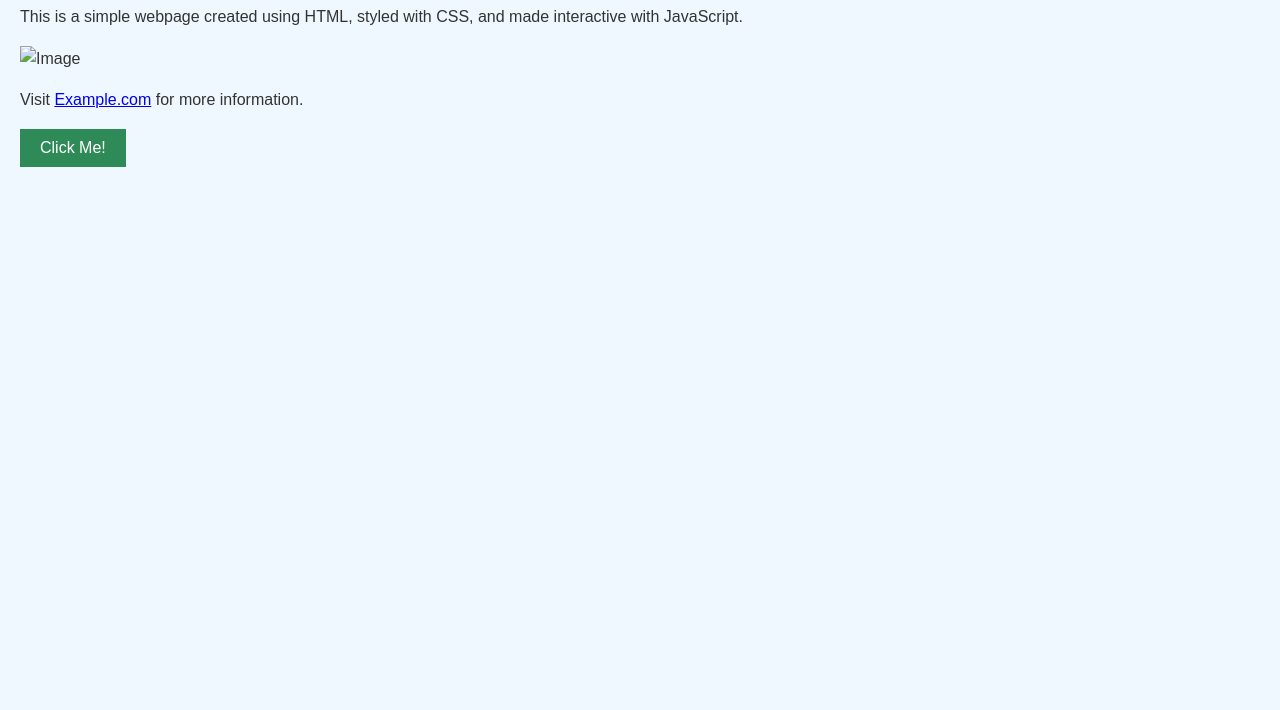
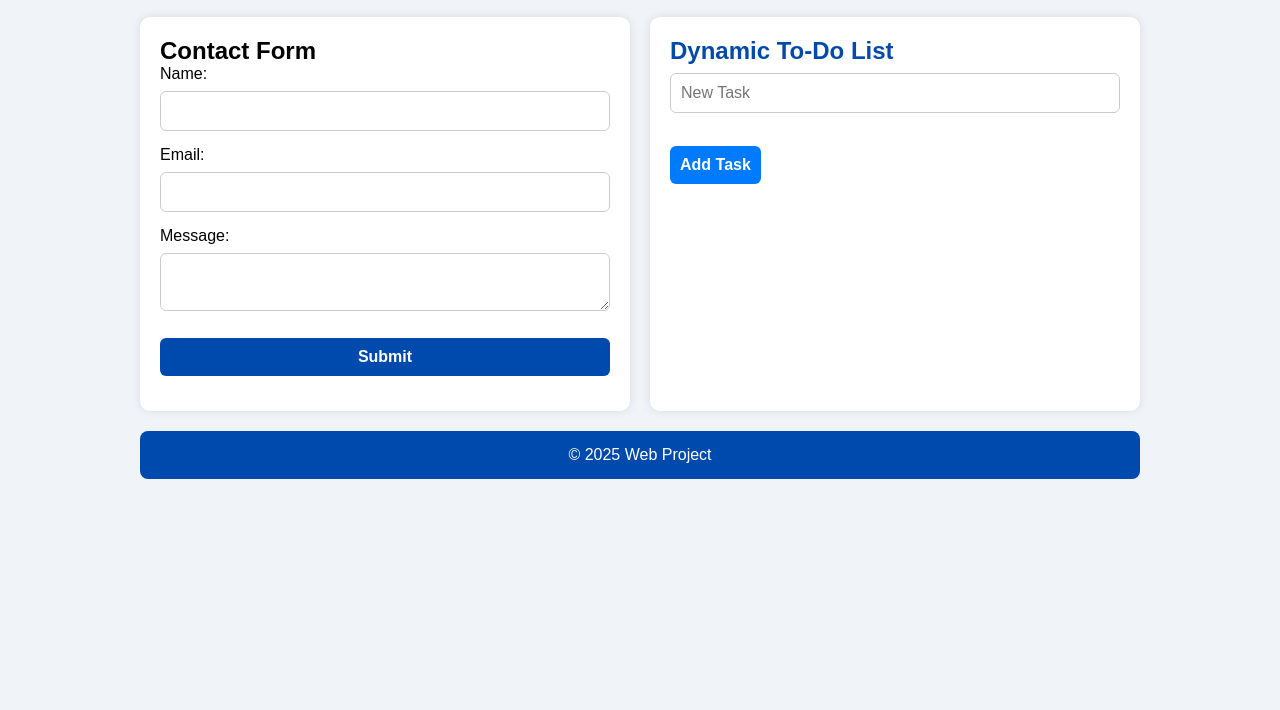
Before and after one commit to BlueScreenError69/Chunks, a plain HTML site: page Apexplanet/index.html in a window 1280 px wide. Shown: the part 90-800 px from the top of the page. Drawn offline with Linux system fonts and the light colour scheme.

Commit message:
Add files via upload

```diff
--- a/Apexplanet/index.html
+++ b/Apexplanet/index.html
@@ -1,18 +1,47 @@
 <!DOCTYPE html>
 <html lang="en">
 <head>
-  <meta charset="UTF-8">
-  <title>My Simple Webpage</title>
-  <link rel="stylesheet" href="styles.css">
+  <meta charset="UTF-8" />
+  <meta name="viewport" content="width=device-width, initial-scale=1.0"/>
+  <title>Web Project</title>
+  <link rel="stylesheet" href="styles.css" />
 </head>
 <body>
-  <h1>Welcome to My Webpage</h1>
-  <p>This is a simple webpage created using HTML, styled with CSS, and made interactive with JavaScript.</p>
-  <img src="C:\Users\Kgs\Pictures\Screenshots\AP.png" alt="Image">
+  <div class="container">
+    <header>
+      <h1>Web Development Project</h1>
+    </header>
 
-  <p>Visit <a href="https://example.com" target="_blank">Example.com</a> for more information.</p>
+    <main class="main-content">
+      <!-- Contact Form -->
+      <section class="card">
+        <h2>Contact Form</h2>
+        <form id="contactForm">
+          <label>Name:</label>
+          <input type="text" id="name" required />
+          <label>Email:</label>
+          <input type="email" id="email" required />
+          <label>Message:</label>
+          <textarea id="message" required></textarea>
+          <button type="submit">Submit</button>
+        </form>
+      </section>
 
-  <button onclick="showMessage()">Click Me!</button>
+      <!-- To-Do List -->
+      <section class="card">
+        <h2 style="color:#004aad;">Dynamic To-Do List</h2>
+        <div class="todo-controls">
+          <input type="text" id="taskInput" placeholder="New Task" />
+          <button type="button" id="addTaskBtn" class="blue-btn">Add Task</button>
+        </div>
+        <div id="taskDisplayArea"></div>
+      </section>
+    </main>
+
+    <footer>
+      <p>© 2025 Web Project</p>
+    </footer>
+  </div>
 
   <script src="script.js"></script>
 </body>
--- a/Apexplanet/styles.css
+++ b/Apexplanet/styles.css
@@ -1,24 +1,84 @@
-body {
+* {
+  box-sizing: border-box;
+  margin: 0;
+  padding: 0;
   font-family: Arial, sans-serif;
-  background-color: #f0f8ff;
-  color: #333;
-  margin: 20px;
-  line-height: 1.6;
 }
 
-h1 {
-  color: #2e8b57;
+body {
+  background-color: #f0f4f8;
+  padding: 20px;
+}
+
+.container {
+  display: grid;
+  grid-template-rows: auto 1fr auto;
+  gap: 20px;
+  max-width: 1000px;
+  margin: auto;
+}
+
+header, footer {
+  text-align: center;
+  background-color: #004aad;
+  color: white;
+  padding: 15px;
+  border-radius: 8px;
+}
+
+.main-content {
+  display: grid;
+  grid-template-columns: 1fr 1fr;
+  gap: 20px;
+}
+
+.card {
+  background: white;
+  padding: 20px;
+  border-radius: 10px;
+  box-shadow: 0 0 10px rgba(0,0,0,0.1);
+}
+
+input, textarea, button {
+  width: 100%;
+  padding: 10px;
+  margin-top: 8px;
+  margin-bottom: 15px;
+  border: 1px solid #ccc;
+  border-radius: 6px;
+  font-size: 16px;
 }
 
 button {
-  background-color: #2e8b57;
+  background-color: #004aad;
   color: white;
+  font-weight: bold;
   border: none;
-  padding: 10px 20px;
-  font-size: 16px;
   cursor: pointer;
 }
 
-button:hover {
-  background-color: #246b45;
+.blue-btn {
+  background-color: #007bff;
+  width: fit-content;
 }
+
+.todo-controls {
+  display: flex;
+  flex-direction: column;
+  gap: 10px;
+}
+
+#taskDisplayArea p {
+  background-color: #f1f1f1;
+  padding: 8px;
+  margin-top: 5px;
+  border-radius: 4px;
+  font-size: 16px;
+}
+
+/* Responsive */
+@media (max-width: 768px) {
+  .main-content {
+    grid-template-columns: 1fr;
+  }
+}
```
Also changed, not shown: Apexplanet/javascript.js (added, +22 -0 lines).
